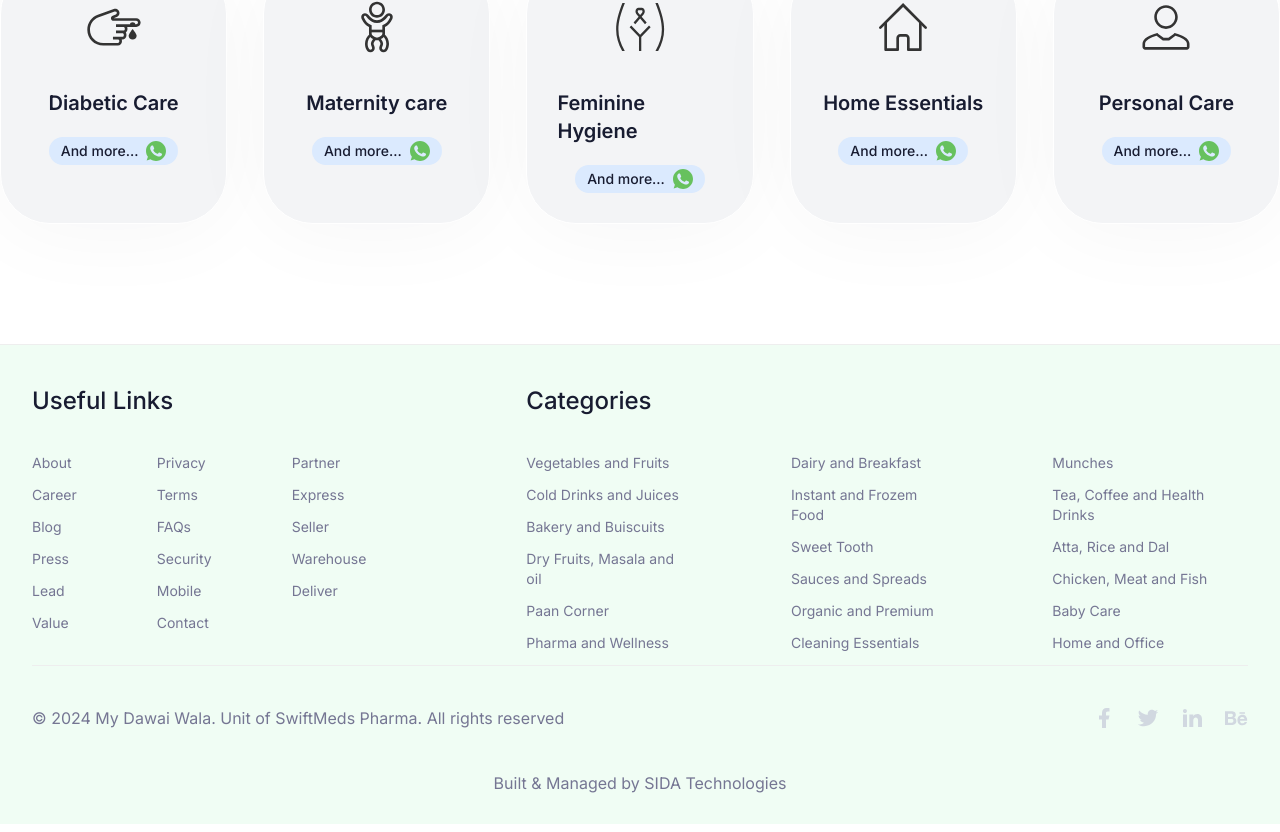
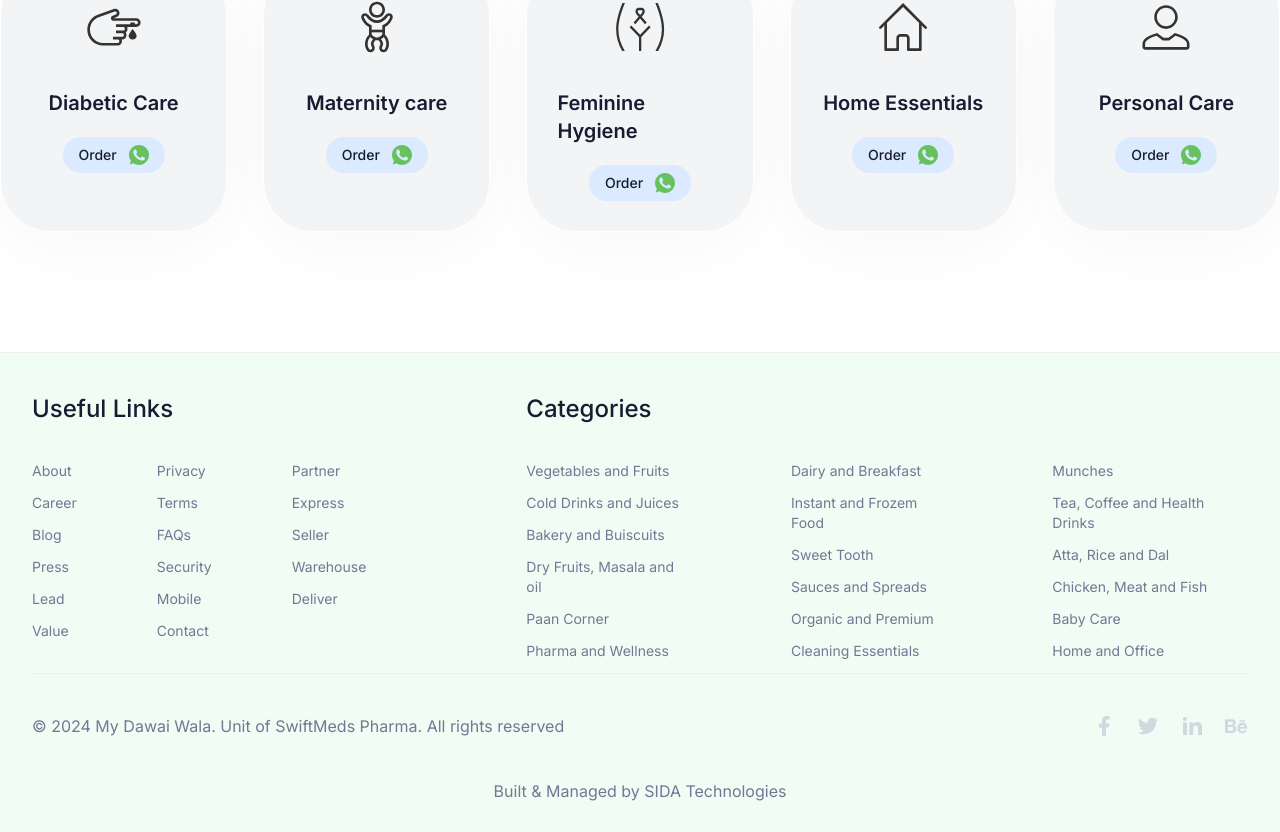
Before and after one commit to Thisisashutosh/solid-nextjs-main, a Next.js app: page / in a window 1280 px wide. Shown: the part 3910-4742 px from the top of the page. Built offline with nearby package versions, Linux system fonts and the light colour scheme.

Commit message:
adjusted categories

```diff
--- a/components/Categories/index.tsx
+++ b/components/Categories/index.tsx
@@ -80,9 +80,9 @@ const Feature = () => {
                 </h3>
               </div>
               <div className="flex items-center justify-center">
-                <button className="inline-flex items-center justify-center gap-2 rounded-[50px] bg-blue-100 px-6 py-3 lg:px-3 lg:py-1">
-                  <span className="text-sm font-medium text-black dark:text-white">
-                    And more...
+                <button className="inline-flex items-center justify-center gap-2 rounded-[50px] bg-blue-100 px-6 py-3 lg:px-4 lg:py-2">
+                  <span className="text-sm pr-1 font-medium text-black dark:text-white">
+                    Order
                   </span>
                   <svg
                     width="20px"
@@ -196,9 +196,9 @@ const Feature = () => {
                 </h3>
               </div>
               <div className="flex items-center justify-center">
-                <button className="inline-flex items-center justify-center gap-2 rounded-[50px] bg-blue-100 px-6 py-3 lg:px-3 lg:py-1">
-                  <span className="text-sm font-medium text-black dark:text-white">
-                    And more...
+                <button className="inline-flex items-center justify-center gap-2 rounded-[50px] bg-blue-100 px-6 py-3 lg:px-4 lg:py-2">
+                  <span className="text-sm pr-1 font-medium text-black dark:text-white">
+                    Order
                   </span>
                   <svg
                     width="20px"
@@ -294,9 +294,9 @@ const Feature = () => {
                 </h3>
               </div>
               <div className="flex items-center justify-center">
-                <button className="inline-flex items-center justify-center gap-2 rounded-[50px] bg-blue-100 px-6 py-3 lg:px-3 lg:py-1">
-                  <span className="text-sm font-medium text-black dark:text-white">
-                    And more...
+                <button className="inline-flex items-center justify-center gap-2 rounded-[50px] bg-blue-100 px-6 py-3 lg:px-4 lg:py-2">
+                  <span className="text-sm pr-1 font-medium text-black dark:text-white">
+                    Order
                   </span>
                   <svg
                     width="20px"
@@ -398,9 +398,9 @@ const Feature = () => {
                 </h3>
               </div>
               <div className="flex items-center justify-center">
-                <button className="inline-flex items-center justify-center gap-2 rounded-[50px] bg-blue-100 px-6 py-3 lg:px-3 lg:py-1">
-                  <span className="text-sm font-medium text-black dark:text-white">
-                    And more...
+                <button className="inline-flex items-center justify-center gap-2 rounded-[50px] bg-blue-100 px-6 py-3 lg:px-4 lg:py-2">
+                  <span className="text-sm pr-1 font-medium text-black dark:text-white">
+                    Order
                   </span>
                   <svg
                     width="20px"
@@ -502,9 +502,9 @@ const Feature = () => {
                 </h3>
               </div>
               <div className="flex items-center justify-center">
-                <button className="inline-flex items-center justify-center gap-2 rounded-[50px] bg-blue-100 px-6 py-3 lg:px-3 lg:py-1">
-                  <span className="text-sm font-medium text-black dark:text-white">
-                    And more...
+                <button className="inline-flex items-center justify-center gap-2 rounded-[50px] bg-blue-100 px-6 py-3 lg:px-4 lg:py-2">
+                  <span className="text-sm pr-1 font-medium text-black dark:text-white">
+                    Order
                   </span>
                   <svg
                     width="20px"
```
